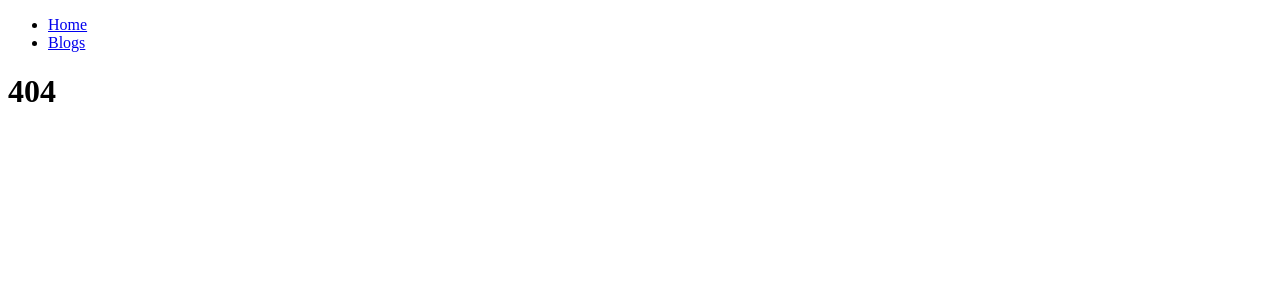
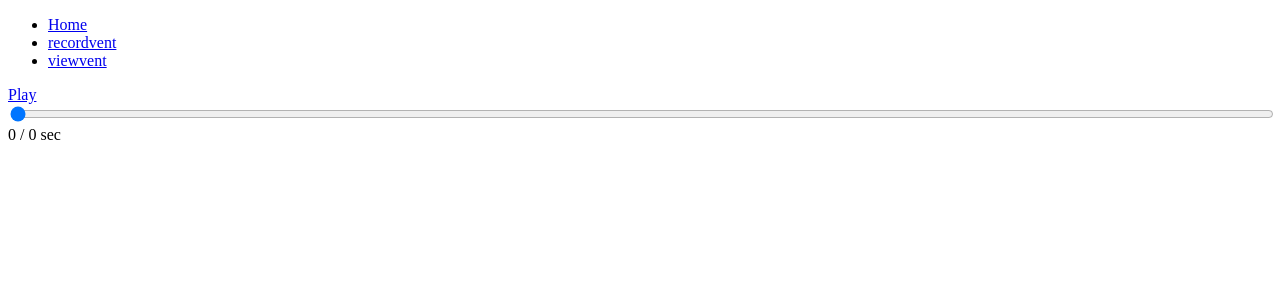
Before and after one commit to ChefOmarDee/AnonyVent, a React (Create React App) app in the folder client/: page /viewvent in a window 1280 px wide. Before the commit this address had no page. Shown: the top 300 px of the page. Built offline with nearby package versions, Linux system fonts and the light colour scheme.

Commit message:
added viewvent functionality

```diff
--- a/client/src/index.js
+++ b/client/src/index.js
@@ -1,9 +1,10 @@
 import ReactDOM from "react-dom/client";
 import { BrowserRouter, Routes, Route } from "react-router-dom";
 import Layout from "./pages/Layout";
+import NoPage from "./pages/NoPage";
+import RecordVent from "./pages/RecordVent";
+import ViewVent from "./pages/ViewVent";
 import Home from "./pages/Home";
-import NoPage from "./pages/NoPage";
-import Blogs from "./pages/Blogs";
 
 export default function App() {
   return (
@@ -11,7 +12,8 @@ export default function App() {
       <Routes>
         <Route path="/" element={<Layout />}>
           <Route index element={<Home />} />
-          <Route path="blogs" element={<Blogs />} />
+          <Route path="recordvent" element={<RecordVent />} />
+          <Route path="viewvent" element={<ViewVent />} />
           <Route path="*" element={<NoPage />} />
         </Route>
       </Routes>
--- a/client/src/pages/Blogs.jsx
+++ /dev/null
@@ -1,5 +0,0 @@
-const Blogs = () => {
-    return <h1>Blog Articles</h1>;
-  };
-
-  export default Blogs;
--- a/client/src/pages/Layout.jsx
+++ b/client/src/pages/Layout.jsx
@@ -9,7 +9,10 @@ const Layout = () => {
             <Link to="/">Home</Link>
           </li>
           <li>
-            <Link to="/blogs">Blogs</Link>
+            <Link to="/recordvent">recordvent</Link>
+          </li>
+          <li>
+            <Link to="/viewvent">viewvent</Link>
           </li>
 
         </ul>
--- /dev/null
+++ b/client/src/pages/RecordVent.jsx
@@ -0,0 +1,5 @@
+const RecordVent= () => {
+    return <h1>Recordings</h1>;
+  };
+
+  export default RecordVent;
--- /dev/null
+++ b/client/src/pages/ViewVent.jsx
@@ -0,0 +1,79 @@
+import { useState, useRef, useEffect } from 'react';
+
+const ViewVent = () => {
+  let s3_url = "https://anonyvent.s3.us-east-2.amazonaws.com/tempmp.mp3";
+
+  const audioRef = useRef(new Audio(s3_url));
+  const [isPlaying, setIsPlaying] = useState(false);
+  const [currentTime, setCurrentTime] = useState(0);
+  const [duration, setDuration] = useState(0);
+
+  useEffect(() => {
+      const audio = audioRef.current;
+
+      const handleEnded = () => {
+          setIsPlaying(false);
+          setCurrentTime(0);
+      };
+
+      const handleTimeUpdate = () => {
+          setCurrentTime(audio.currentTime);
+      };
+
+      const handleLoadedMetadata = () => {
+          setDuration(audio.duration);
+      };
+
+      audio.addEventListener('ended', handleEnded);
+      audio.addEventListener('timeupdate', handleTimeUpdate);
+      audio.addEventListener('loadedmetadata', handleLoadedMetadata);
+
+      return () => {
+          audio.removeEventListener('ended', handleEnded);
+          audio.removeEventListener('timeupdate', handleTimeUpdate);
+          audio.removeEventListener('loadedmetadata', handleLoadedMetadata);
+      };
+  }, []);
+
+  const handleAudioPlayPause = () => {
+      const audio = audioRef.current;
+      if (isPlaying) {
+          audio.pause();
+      } else {
+          audio.play();
+      }
+      setIsPlaying(!isPlaying);
+  };
+
+  const handleSeek = (e) => {
+      const audio = audioRef.current;
+      const newTime = e.target.value;
+      audio.currentTime = newTime;
+      setCurrentTime(newTime);
+  };
+
+  return (
+      <div className="AudioFileListItem">
+          <div className="AudioFileListElements">
+              <a href="javascript:void(0);" onClick={handleAudioPlayPause}>
+                  <span className="AudioFilePlayButton">
+                      <box-icon name={isPlaying ? "pause-circle" : "play-circle"} color="#ffffff" size="sm"></box-icon>
+                  </span>
+                  <span>{isPlaying ? "Pause" : "Play"}</span>
+              </a>
+              <input
+                  type="range"
+                  min="0"
+                  max={duration}
+                  value={currentTime}
+                  onChange={handleSeek}
+                  style={{ width: '100%' }}
+              />
+              <span>{Math.floor(currentTime)} / {Math.floor(duration)} sec</span>
+          </div>
+      </div>
+  );
+
+  };
+
+  export default ViewVent;
```
